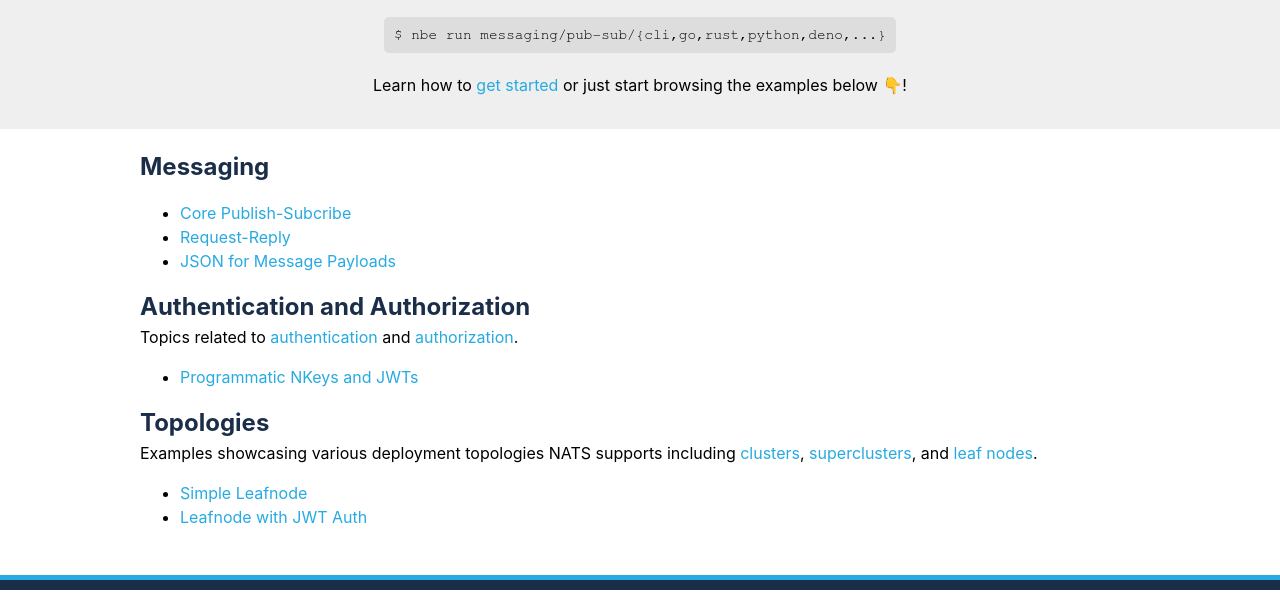
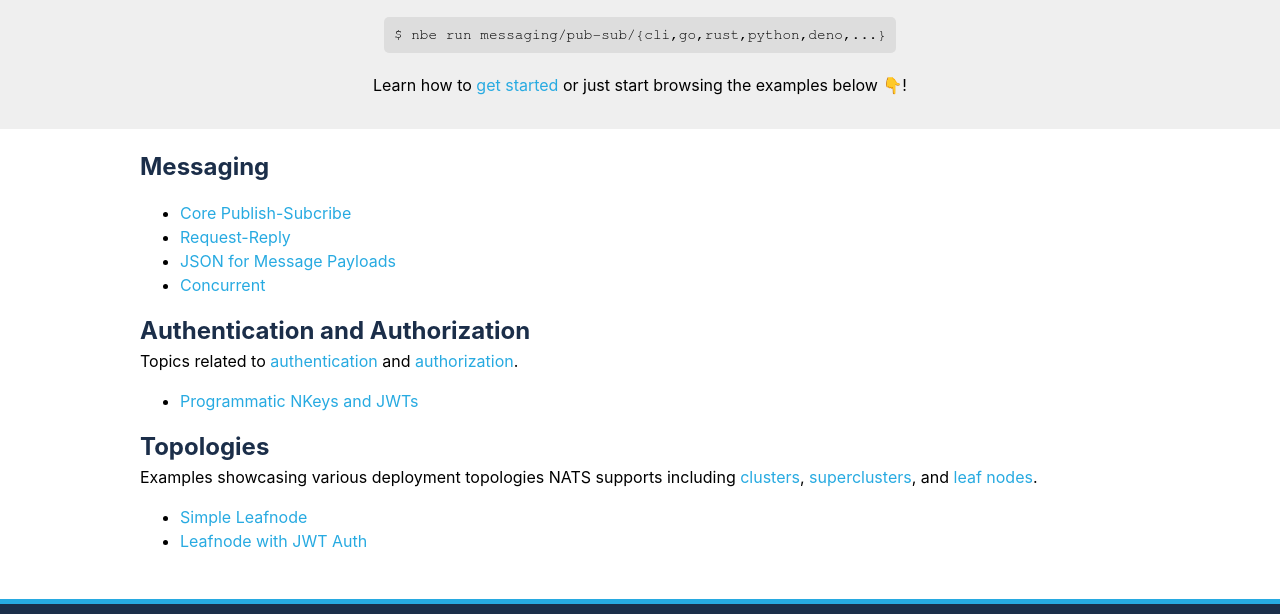
Before and after one commit to ConnectEverything/nats-by-example, a plain HTML site: page html/index.html in a window 1280 px wide. Shown: the part 212-826 px from the top of the page. Before the commit the page ends 802 px from the top, so only its background shows below. Drawn offline with Linux system fonts and the light colour scheme.

Commit message:
Add link to homepage
Signed-off-by: Byron Ruth <b@devel.io>

```diff
--- a/html/index.html
+++ b/html/index.html
@@ -56,6 +56,8 @@
 
         <li><a href="/examples/messaging/json/rust">JSON for Message Payloads</a></li>
 
+        <li><a href="/examples/messaging/concurrent/rust">Concurrent</a></li>
+
       </ul>
 
       <h2>Authentication and Authorization</h2>
```
